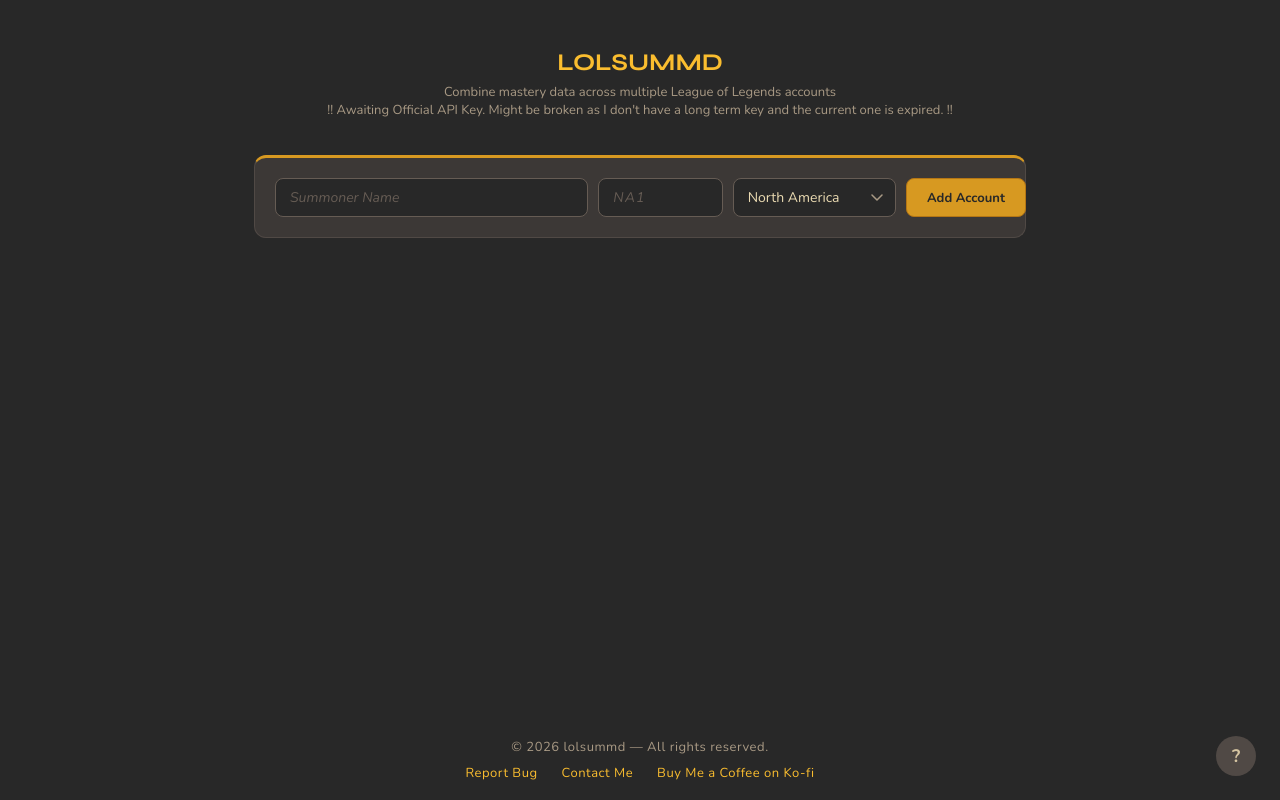
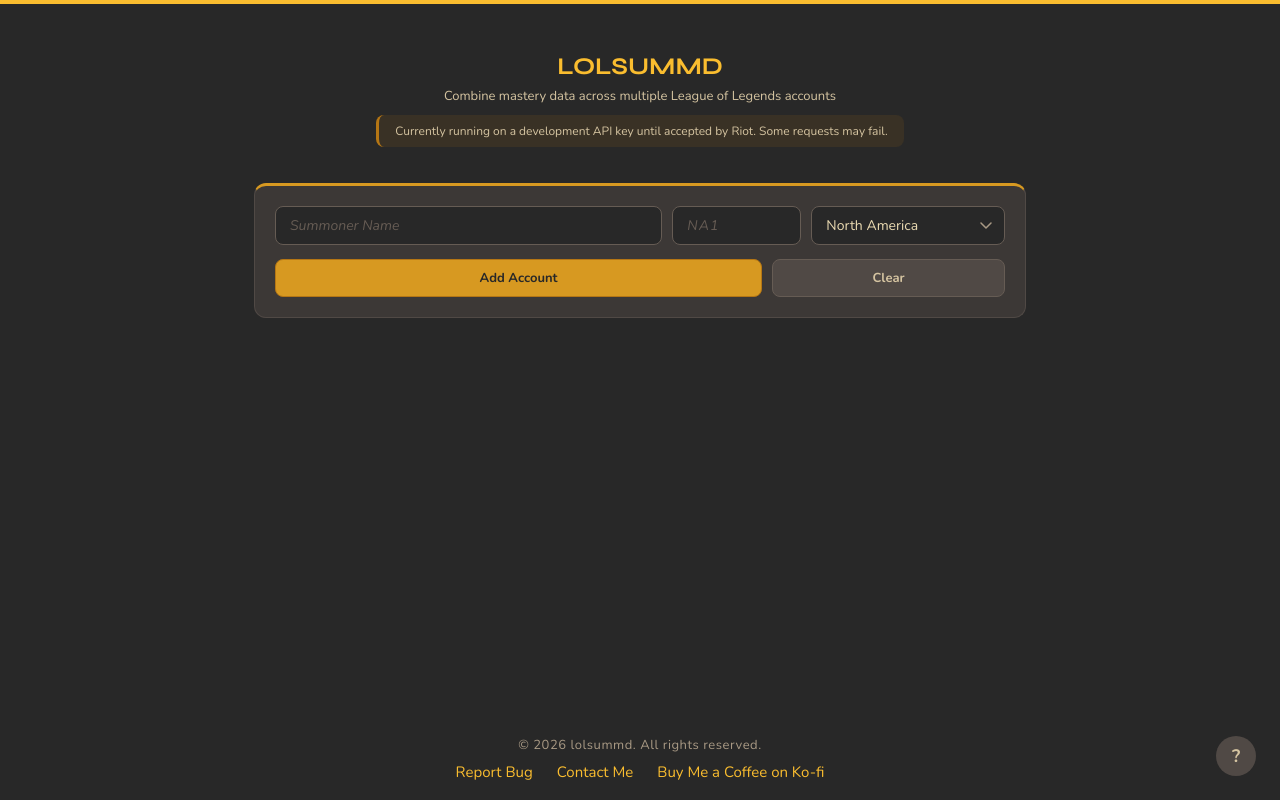
Before and after one commit to hutnerr/lolsummd, a Flask app: page / in a window 1280 px wide. Run offline with Flask 3, Linux system fonts and the light colour scheme.

Commit message:
QOL changes

```diff
--- a/api/index.py
+++ b/api/index.py
@@ -148,7 +148,7 @@
         riot_accounts = client.get_accounts_by_names(deserialized_accounts)
         Clogger.debug(f"Riot accounts returned ({len(riot_accounts)}): {[(a.username, a.tag) for a in riot_accounts]}")
 
-        result = summarize_mastery(riot_accounts, client, True)
+        result = summarize_mastery(riot_accounts, client, True, include_zeros=True)
         # Clogger.debug(result, settings_override={CloggerSetting.PPRINT_ENABLED: True})
     except Exception as e:
         Clogger.error(f"Mastery lookup failed: {e}")
--- a/static/css/base.css
+++ b/static/css/base.css
@@ -23,13 +23,20 @@
 
 /* ── Body ────────────────────────────────────────────────────────────────── */
 body {
-  background: var(--bg);
+  background-color: var(--bg);
   color: var(--fg);
   font-family: 'Nunito', system-ui, sans-serif;
   font-size: 15px;
   min-height: 100vh;
   display: flex;
   flex-direction: column;
+}
+
+body::before {
+  content: '';
+  display: block;
+  height: 4px;
+  background: var(--yellow);
 }
 
 a { color: var(--yellow); text-decoration: none; transition: color 0.15s; }
@@ -83,7 +90,33 @@
   color: var(--yellow);
   margin-bottom: 6px;
 }
-.page-heading p { font-size: 13px; color: var(--fg3); }
+.page-heading p { font-size: 13px; color: var(--fg1); }
+
+/* ── Notice ──────────────────────────────────────────────────────────────── */
+.notice {
+  display: inline-block;
+  margin-top: 10px;
+  padding: 8px 16px;
+  border-radius: 8px;
+  border-left: 3px solid transparent;
+  font-size: 12px;
+  color: var(--fg1);
+}
+.notice-warn {
+  background: rgba(181, 118, 20, 0.12);
+  border-left-color: var(--yellow-s);
+  color: var(--fg1);
+}
+.notice-info {
+  background: rgba(142, 192, 124, 0.1);
+  border-left-color: var(--aqua);
+  color: var(--fg1);
+}
+.notice-error {
+  background: rgba(251, 73, 52, 0.08);
+  border-left-color: var(--red);
+  color: var(--fg1);
+}
 
 /* ── Divider ─────────────────────────────────────────────────────────────── */
 .divider { display: flex; align-items: center; gap: 12px; margin: 32px 0; }
@@ -108,7 +141,7 @@
 .btn-secondary { background: var(--bg2); color: var(--fg1); border-color: var(--bg3); }
 .btn-secondary:hover { background: var(--bg3); color: var(--fg); }
 .btn-danger    { background: transparent; color: var(--fg3); border-color: var(--bg2); font-size: 12px; padding: 5px 12px; }
-.btn-danger:hover { background: #3c1f1e; color: var(--red); border-color: #7c2828; }
+.btn-danger:hover { background: var(--bg1); color: var(--red); border-color: var(--red); }
 .remove-btn { background: var(--bg); color: var(--fg); }
 
 /* ── Inline text helpers ─────────────────────────────────────────────────── */
@@ -132,7 +165,6 @@
   gap: 24px;
   flex-wrap: wrap;
 }
-footer .footer-links li p { margin: 0; }
 footer .footer-links li a { color: var(--yellow); }
 footer .footer-links li a:hover { color: var(--fg); }
 footer .footer-links li a:active { color: var(--yellow-d); }
--- a/static/css/form.css
+++ b/static/css/form.css
@@ -1,6 +1,7 @@
 /* ── Add Account Form ────────────────────────────────────────────────────── */
 #addAccountForm {
-  display: flex;
+  display: grid;
+  grid-template-columns: minmax(0, 3fr) minmax(0, 1fr) minmax(0, 1.5fr);
   gap: 10px;
   background: var(--bg1);
   border: 1px solid var(--bg2);
@@ -9,9 +10,11 @@
   padding: 20px;
 }
 
-#addAccountForm .input-box { flex: 1; display: flex; gap: 10px; }
+/* make the wrapper transparent so inputs are direct grid children */
+#addAccountForm .input-box { display: contents; }
 
 #addAccountForm input[type="text"] {
+  width: 100%;
   background: var(--bg);
   border: 1px solid var(--bg3);
   border-radius: 8px;
@@ -20,20 +23,26 @@
   font-size: 14px;
   padding: 9px 14px;
   outline: none;
-  transition: border-color 0.15s, box-shadow 0.15s;
-  min-width: 0;
+  transition: border-color 0.15s;
 }
 #addAccountForm input[type="text"]::placeholder { color: var(--bg3); font-style: italic; }
-#addAccountForm input[type="text"]:focus {
-  border-color: var(--yellow-d);
-  box-shadow: 0 0 0 3px #d7992130;
+#addAccountForm input[type="text"]:focus { border-color: var(--yellow-d); }
+
+#addAccountForm #tag { text-transform: uppercase; letter-spacing: 0.08em; }
+
+/* button row spans all columns */
+#addAccountForm .form-actions {
+  grid-column: 1 / -1;
+  display: flex;
+  gap: 10px;
+  margin-top: 4px;
 }
-
-#addAccountForm #username { flex: 3; }
-#addAccountForm #tag      { flex: 1; text-transform: uppercase; letter-spacing: 0.08em; }
+#addAccountForm .form-actions [type="submit"] { flex: 7; }
+#addAccountForm .form-actions [type="button"] { flex: 3; }
 
 /* ── Region select ───────────────────────────────────────────────────────── */
 #addAccountForm select {
+  width: 100%;
   appearance: none;
   -webkit-appearance: none;
   background-color: var(--bg);
@@ -48,14 +57,9 @@
   padding: 9px 34px 9px 14px;
   outline: none;
   cursor: pointer;
-  transition: border-color 0.15s, box-shadow 0.15s;
-  flex: 1.2;
-  min-width: 0;
+  transition: border-color 0.15s;
 }
-#addAccountForm select:focus {
-  border-color: var(--yellow-d);
-  box-shadow: 0 0 0 3px #d7992130;
-}
+#addAccountForm select:focus { border-color: var(--yellow-d); }
 #addAccountForm select option {
   background-color: var(--bg1);
   color: var(--fg);
--- a/static/css/responsive.css
+++ b/static/css/responsive.css
@@ -7,16 +7,12 @@
   /* ── Container ───────────────────────────────────────────────────────── */
   .container { padding: 28px 16px 48px; }
 
-  /* ── Form: stack inputs vertically ──────────────────────────────────── */
+  /* ── Form: 2-col grid, username full width, tag+region side by side ── */
   #addAccountForm {
-    flex-direction: column;
+    grid-template-columns: minmax(0, 1fr) minmax(0, 1fr);
     padding: 16px;
   }
-  #addAccountForm .input-box { flex-wrap: wrap; }
-  #addAccountForm #username  { flex: 1 1 100%; }
-  #addAccountForm #tag       { flex: 1 1 calc(40% - 5px); }
-  #addAccountForm select     { flex: 1 1 calc(60% - 5px); }
-  #addAccountForm .btn       { width: 100%; }
+  #addAccountForm #username { grid-column: 1 / -1; }
 
   /* ── Accounts list ───────────────────────────────────────────────────── */
   #accounts li   { padding: 10px 14px; }
--- a/static/js/accounts.js
+++ b/static/js/accounts.js
@@ -40,7 +40,7 @@
 document.getElementById('username').addEventListener('paste', function (e) {
   const pasted = (e.clipboardData || window.clipboardData).getData('text');
   const hash   = pasted.indexOf('#');
-  if (hash === -1) return; // no # — let paste proceed normally
+  if (hash === -1) return; // no # found, let paste proceed normally
 
   e.preventDefault();
   const name = pasted.slice(0, hash).trim();
@@ -50,7 +50,18 @@
   tagInput.value = tag;
 });
 
-regionSelect.addEventListener('change', updateTagPlaceholder);
+const REGION_KEY = 'lolsummd_last_region';
+
+const savedRegion = localStorage.getItem(REGION_KEY);
+if (savedRegion) {
+  const match = [...regionSelect.options].find(o => o.value === savedRegion);
+  if (match) regionSelect.value = savedRegion;
+}
+
+regionSelect.addEventListener('change', () => {
+  localStorage.setItem(REGION_KEY, regionSelect.value);
+  updateTagPlaceholder();
+});
 updateTagPlaceholder();
 
 // ── Add Account ───────────────────────────────────────────────────────────────
@@ -89,6 +100,13 @@
   }
 });
 
+// ── Clear Form ────────────────────────────────────────────────────────────────
+document.getElementById('clearFormBtn').addEventListener('click', function () {
+  document.getElementById('username').value = '';
+  tagInput.value = '';
+  document.getElementById('username').focus();
+});
+
 // ── Remove Account (delegated) ────────────────────────────────────────────────
 document.getElementById('accountList').addEventListener('click', async function (e) {
   const btn = e.target.closest('.remove-btn');
--- a/static/js/mastery.js
+++ b/static/js/mastery.js
@@ -1,10 +1,13 @@
-// ── Sort state ────────────────────────────────────────────────────────────────
+// ── Sort + filter state ───────────────────────────────────────────────────────
 let masteryData  = [];           // full result array from the last fetch
 let sortKey      = 'points';     // 'points' | 'level' | 'name'
 let sortDir      = 'desc';       // 'asc' | 'desc'
+const SHOW_ZERO_KEY = 'lolsummd_show_zero';
+let showZero = localStorage.getItem(SHOW_ZERO_KEY) === 'true';
 
 function sortedData() {
-  return [...masteryData].sort((a, b) => {
+  const base = showZero ? masteryData : masteryData.filter(c => c.points > 0);
+  return [...base].sort((a, b) => {
     let av, bv;
     if (sortKey === 'name') {
       av = a.name.toLowerCase();
@@ -80,7 +83,7 @@
       : `<div class="podium-icon podium-icon-fallback">${escHtml(champ.name[0])}</div>`;
     return `
       <div class="podium-slot podium-${place}">
-        <div class="podium-rank">${place}</div>
+        <div class="podium-rank">#${place}</div>
         ${icon}
         <div class="podium-name">${escHtml(champ.name)}</div>
         <div class="podium-pts">${champ.points.toLocaleString()}</div>
@@ -112,7 +115,14 @@
     <div class="divider"><span>✦</span></div>
     <div class="output-header">
       <h3>Combined Mastery</h3>
-      <button class="btn btn-secondary" id="exportBtn">Export JSON</button>
+      <div class="output-header-actions">
+        <label class="zero-toggle" title="Include champions with no mastery points">
+          <input type="checkbox" id="showZeroToggle" ${showZero ? 'checked' : ''}>
+          <span class="zero-toggle-track"><span class="zero-toggle-thumb"></span></span>
+          <span class="zero-toggle-label">Show unplayed</span>
+        </label>
+        <button class="btn btn-secondary" id="exportBtn">Export JSON</button>
+      </div>
     </div>
     ${buildPodium(result)}
     <table>
@@ -134,6 +144,11 @@
   document.getElementById('thLevel').addEventListener('click',  () => onSort('level'));
   document.getElementById('thPoints').addEventListener('click', () => onSort('points'));
   document.getElementById('exportBtn').addEventListener('click', exportJSON);
+  document.getElementById('showZeroToggle').addEventListener('change', function () {
+    showZero = this.checked;
+    localStorage.setItem(SHOW_ZERO_KEY, showZero);
+    refreshTable();
+  });
 }
 
 // ── Export ────────────────────────────────────────────────────────────────────
--- a/templates/base.html
+++ b/templates/base.html
@@ -19,11 +19,11 @@
   </main>
 
   <footer>
-    <p style="margin-bottom: 8px;">&copy; 2026 lolsummd — All rights reserved.</p>
+    <p style="margin-bottom: 8px;">&copy; 2026 lolsummd. All rights reserved.</p>
     <ul class="footer-links">
-      <li><p><a href="https://github.com/hutnerr/lolsummd/issues">Report Bug</a></p></li>
-      <li><p><a href="https://www.hunter-baker.com/pages/nav/contact.html">Contact Me</a></p></li>
-      <li><p><a href="https://ko-fi.com/S6S71TM9XT" target="_blank" rel="noopener noreferrer">Buy Me a Coffee on Ko-fi</a></p></li>
+      <li><a href="https://github.com/hutnerr/lolsummd/issues">Report Bug</a></li>
+      <li><a href="https://www.hunter-baker.com/pages/nav/contact.html">Contact Me</a></li>
+      <li><a href="https://ko-fi.com/S6S71TM9XT" target="_blank" rel="noopener noreferrer">Buy Me a Coffee on Ko-fi</a></li>
     </ul>
   </footer>
 </body>
--- a/templates/error.html
+++ b/templates/error.html
@@ -1,5 +1,5 @@
 {% extends "base.html" %}
-{% block title %}lolsummd — {{ code }} {{ name }}{% endblock %}
+{% block title %}lolsummd | {{ code }} {{ name }}{% endblock %}
 {% block content %}
 
 <div class="error-page">
--- a/templates/index.html
+++ b/templates/index.html
@@ -5,7 +5,7 @@
 <div class="page-heading">
   <h2>lolsummd</h2>
   <p>Combine mastery data across multiple League of Legends accounts</p>
-  <p>!! Awaiting Official API Key. Might be broken as I don't have a long term key and the current one is expired. !!</p>
+  <div class="notice notice-warn">Currently running on a development API key until accepted by Riot. Some requests may fail.</div>
 </div>
 
 <!-- Add Account Form -->
@@ -21,7 +21,10 @@
       {% endfor %}
     </select>
   </div>
-  <button type="submit" class="btn btn-primary">Add Account</button>
+  <div class="form-actions">
+    <button type="submit" class="btn btn-primary">Add Account</button>
+    <button type="button" class="btn btn-secondary" id="clearFormBtn">Clear</button>
+  </div>
 </form>
 
 <div class="error-bar" id="errorBar">
@@ -112,7 +115,7 @@
     <div class="divider"><span>✦</span></div>
     <div class="help-section">
       <h3>Instructions</h3>
-      <p>Add accounts by entering a username and tag — for example, <span class="inline-code">SummonerName#NA1</span> becomes <span class="inline-code">SummonerName</span> and <span class="inline-code">NA1</span>.</p>
+      <p>Add accounts by entering a username and tag. For example, <span class="inline-code">SummonerName#NA1</span> splits into <span class="inline-code">SummonerName</span> and <span class="inline-code">NA1</span>.</p>
       <p>Alternatively, you can copy paste in something like username#tag and it will split them for you.
       <p>The TAG field will default to the standard tag for the selected region if left blank.</p>
       <p>Once you've added your accounts, click <span class="inline-label">Get Combined Mastery</span> to retrieve the aggregated data.</p>
```
Also changed, not shown: core/mastery_summarizer.py (+12 -1 lines), static/css/mastery.css (+56 -5 lines).
